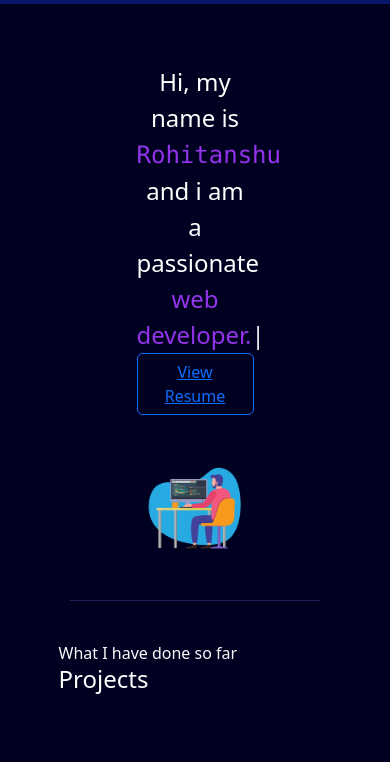
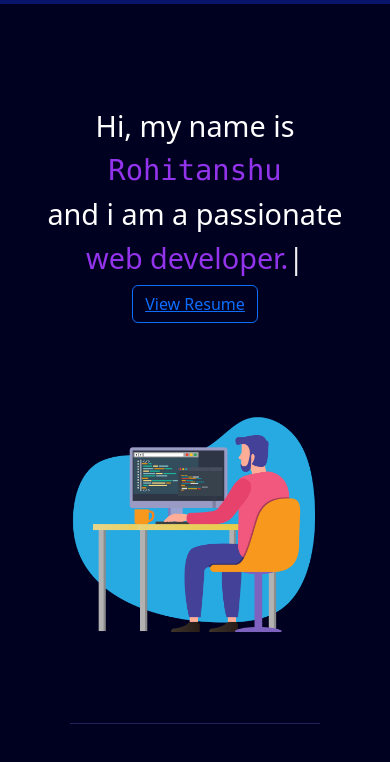
Before and after one commit to Tanshu24/Portfolio, a plain HTML site: page index.html in a window 390 px wide. Shown: the part 46-808 px from the top of the page. Drawn offline with nearby package versions, Linux system fonts and the light colour scheme.

Commit message:
Fix: improved home section responsiveness for mobile

```diff
--- a/style.css
+++ b/style.css
@@ -309,3 +309,26 @@
     align-items: center; /* center horizontally */
     justify-content: center; /* center vertically */
 }
+
+/* Mobile fixes for Home section */
+@media (max-width: 768px) {
+    .firStsection {
+        flex-direction: column;
+        text-align: center;
+        padding: 20px;
+    }
+
+    .firStsection > div {
+        width: 100%; /* take full width */
+        margin-top: 20px;
+    }
+
+    .leftSection {
+        font-size: 1.8rem; /* smaller text on mobile */
+    }
+
+    .img1 {
+        width: 80%; /* smaller image */
+        max-width: 300px;
+    }
+}
```
